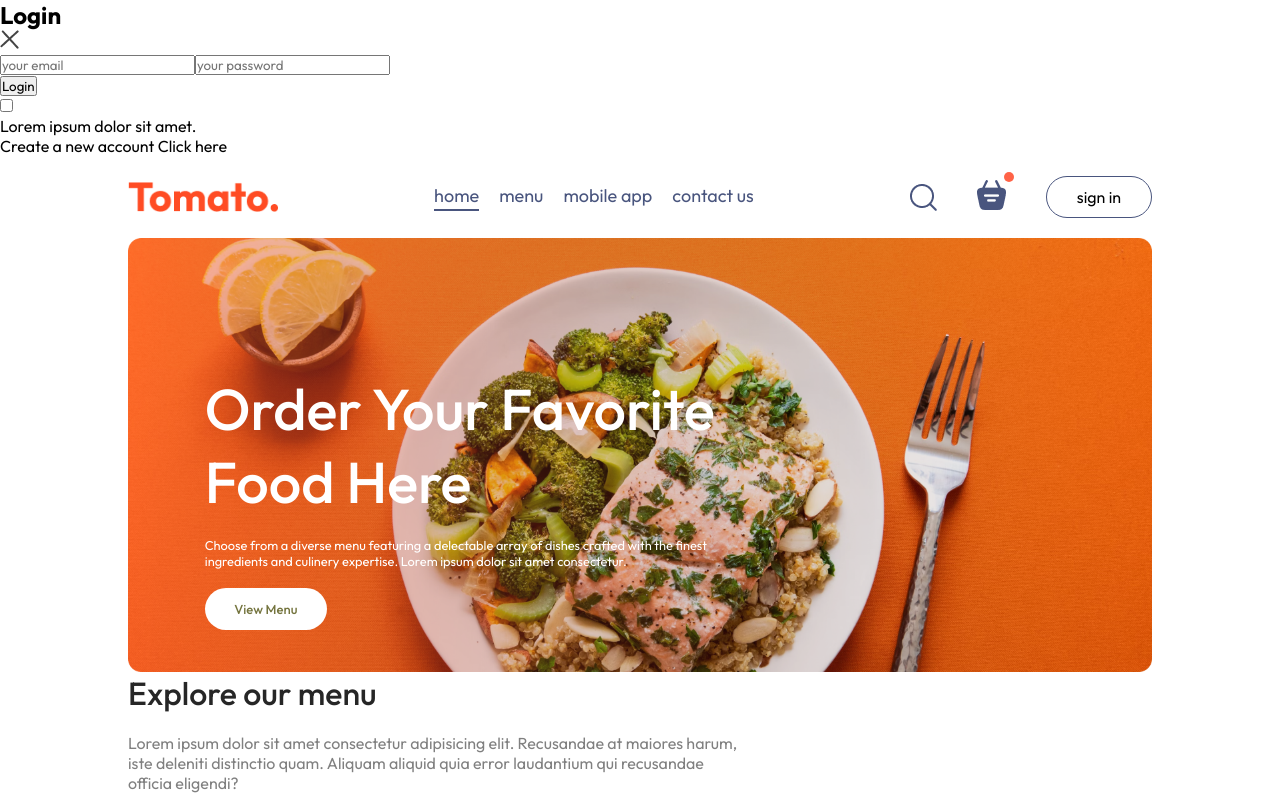
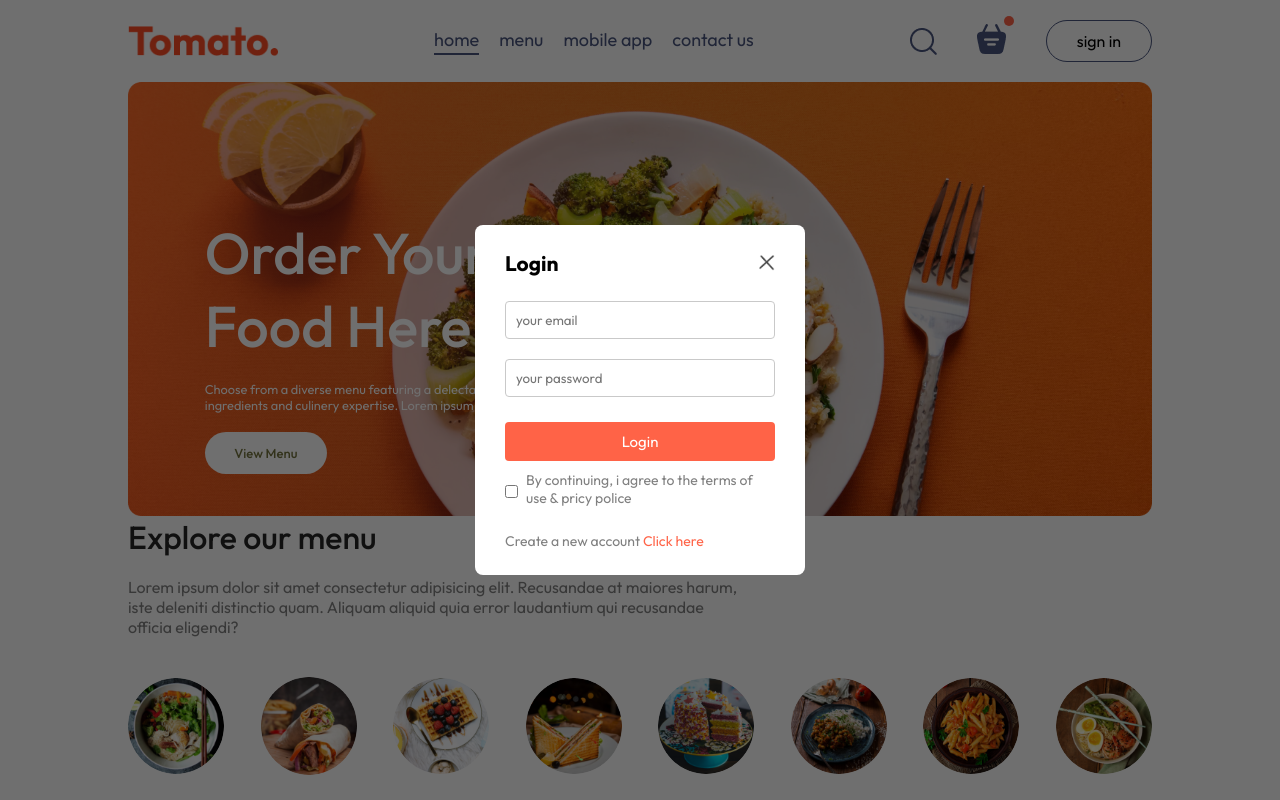
Before and after one commit to Riki-Zf/Food-delivery, a React (Vite) app in the folder frontend/: page / in a window 1280 px wide. Both pictures are taken after a click on the button "sign in". Shown: the top 800 px of the page. Built offline with nearby package versions, Linux system fonts and the light colour scheme.

Commit message:
add styling

```diff
--- a/frontend/src/components/LoginPopUp/LoginPopUp.css
+++ b/frontend/src/components/LoginPopUp/LoginPopUp.css
@@ -0,0 +1,64 @@
+.login-popup {
+  position: absolute;
+  z-index: 1;
+  width: 100%;
+  height: 100%;
+  background-color: #00000090;
+  display: grid;
+}
+.login-popup-container {
+  place-self: center;
+  width: max(23vw, 330px);
+  color: #808080;
+  background-color: white;
+  display: flex;
+  flex-direction: column;
+  gap: 25px;
+  padding: 25px 30px;
+  border-radius: 8px;
+  font-size: 14px;
+  animation: fadeIn 0.5s;
+}
+.login-popup-title {
+  display: flex;
+  justify-content: space-between;
+  align-items: center;
+  color: black;
+}
+.login-popup-title img {
+  width: 16px;
+  cursor: pointer;
+}
+.login-popup-inputs {
+  display: flex;
+  flex-direction: column;
+  gap: 20px;
+}
+.login-popup-inputs input {
+  outline: none;
+  border: 1px solid #c9c9c9;
+  padding: 10px;
+  border-radius: 4px;
+}
+.login-popup-container button {
+  border: none;
+  padding: 10px;
+  border-radius: 4px;
+  font-size: 15px;
+  color: white;
+  background-color: tomato;
+}
+.login-popup-condition {
+  display: flex;
+  justify-content: start;
+  gap: 8px;
+  margin-top: -15px;
+}
+.login-popup-condition input {
+  margin-top: 5px;
+}
+.login-popup p span {
+  color: tomato;
+
+  cursor: pointer;
+}
--- a/frontend/src/components/LoginPopUp/LoginPopUp.jsx
+++ b/frontend/src/components/LoginPopUp/LoginPopUp.jsx
@@ -19,7 +19,7 @@
         <button>{currentState === "Sign Up" ? "Create account" : "Login"}</button>
         <div className="login-popup-condition">
           <input type="checkbox" required />
-          <p>Lorem ipsum dolor sit amet.</p>
+          <p>By continuing, i agree to the terms of use & pricy police</p>
         </div>
         {currentState === "Login" ? (
           <p>
```
